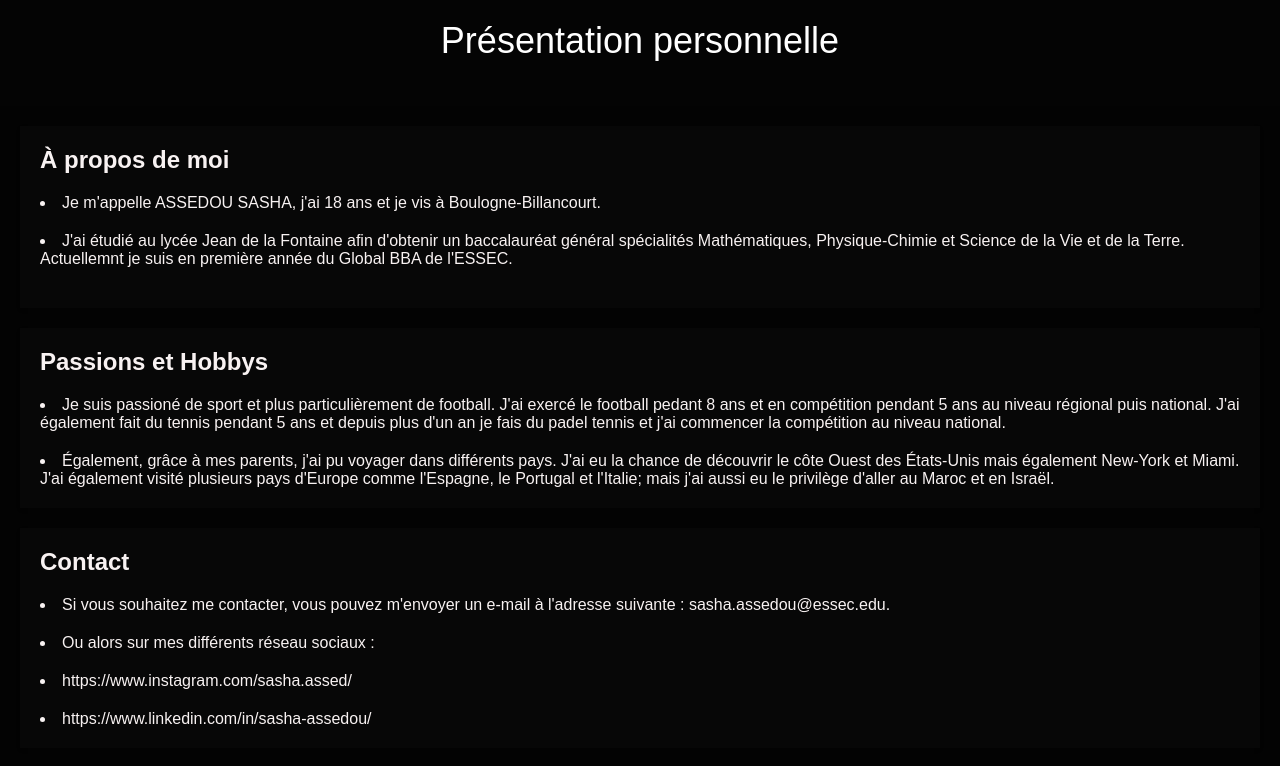
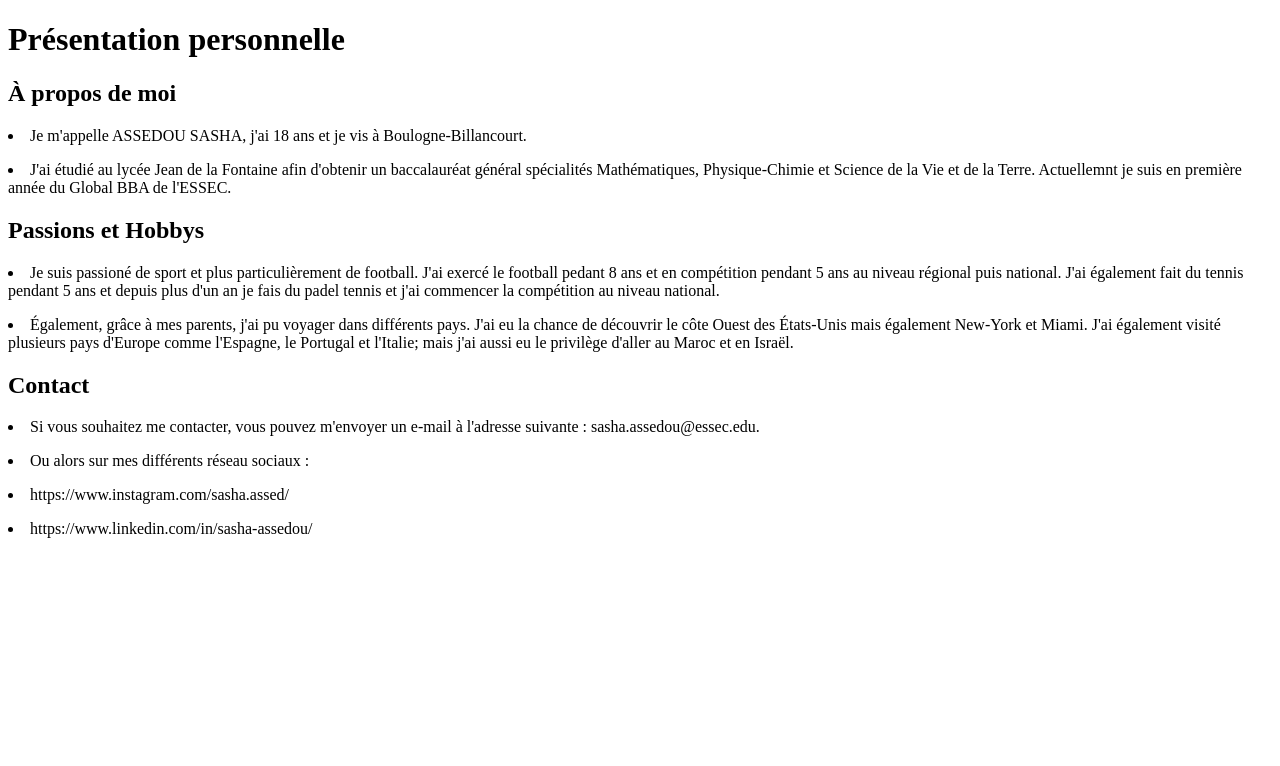
Before and after one commit to 09032005/presentation, a plain HTML site: page index.html in a window 1280 px wide. Drawn offline with Linux system fonts and the light colour scheme.

Commit message:
Update index.html

```diff
--- a/index.html
+++ b/index.html
@@ -5,45 +5,6 @@
 	<link rel="stylsheet" href=scipt.css">
 	<meta charset="UTF-8">
 	<meta name="viewport" content="width=device-width, initial-scale=1.0">
-	<style>
-		body {
-			font-family: Arial, sans-serif;
-			background-color: #030303;
-			color: #f8f2f2;
-			margin: 0;
-			padding: 0;
-		}
-
-		header {
-			background-color: #040404;
-			color: #fff;
-			padding: 20px;
-			text-align: center;
-		}
-
-		h1 {
-			margin-top: 0;
-			font-size: 36px;
-			font-weight: normal;
-		}
-
-		section {
-			padding: 20px;
-			margin: 20px;
-			background-color: #070707;
-			box-shadow: 0 2px 4px rgba(0, 0, 0, 0.1);
-		}
-
-		h2 {
-			font-size: 24px;
-			margin-top: 0;
-		}
-
-		p {
-			line-height: 1.5;
-			margin-bottom: 20px;
-		}
-	</style>
 </head>
 <body>
 	<header>
```
